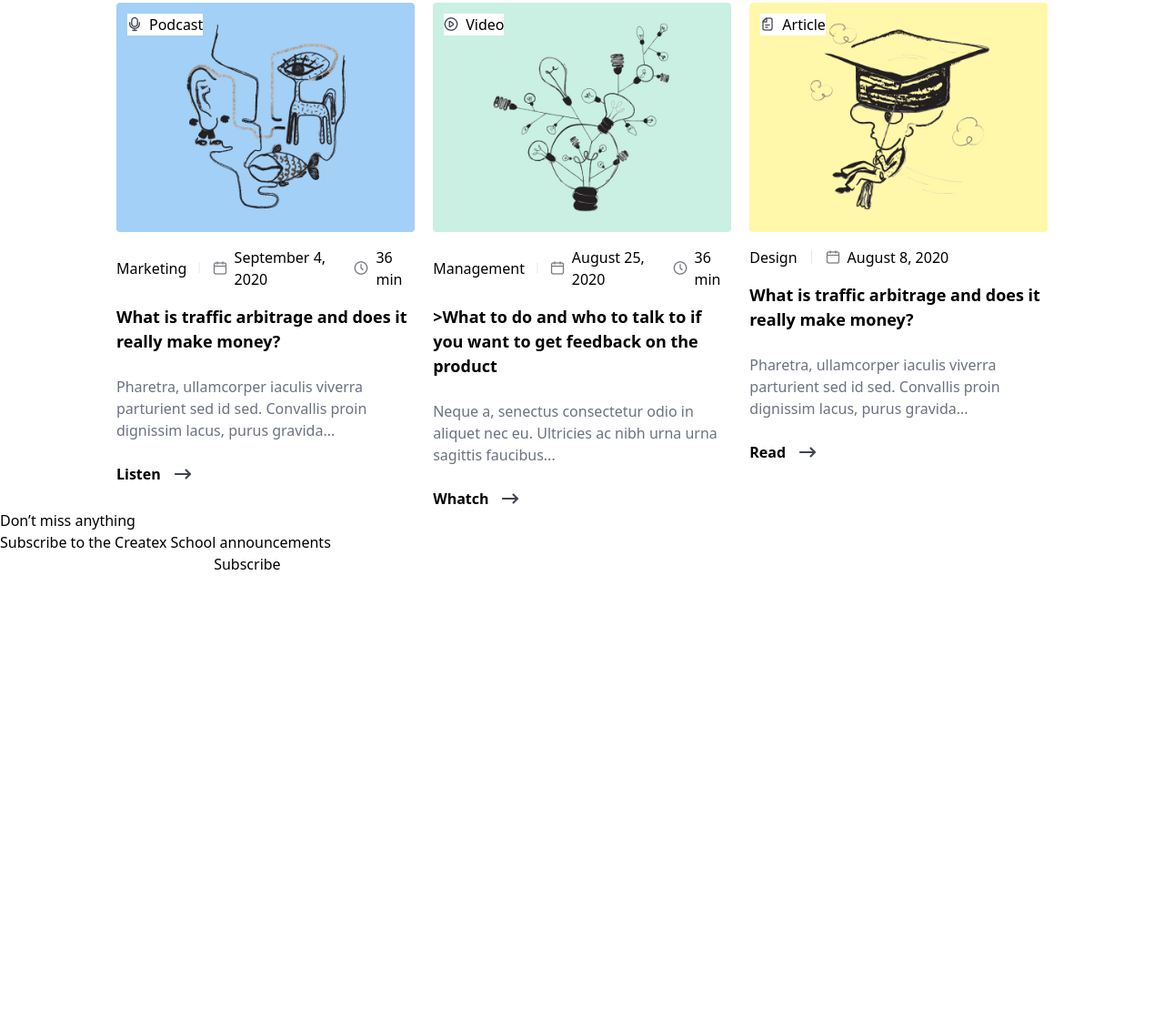
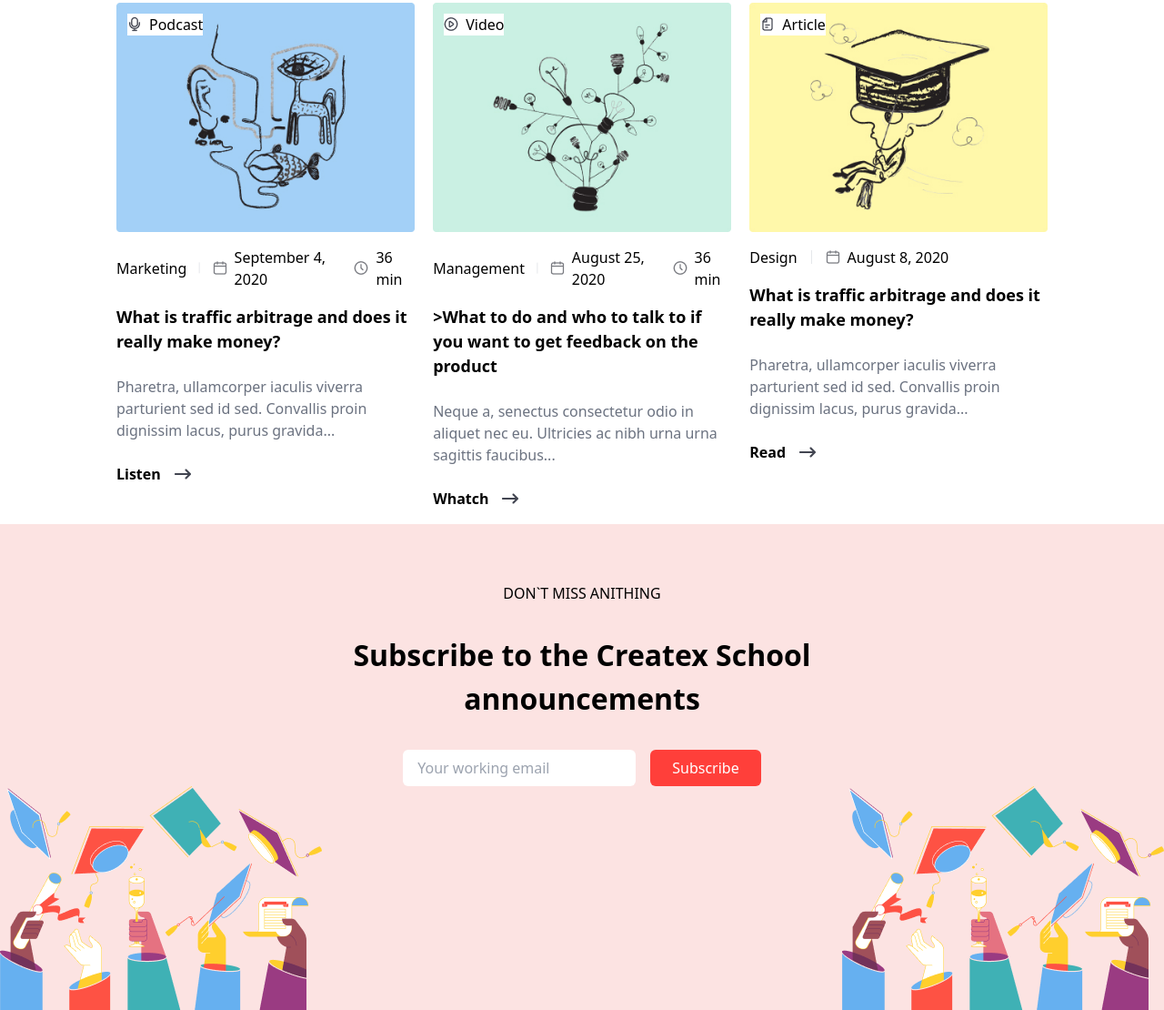
Before and after one commit to Murtazo031/Git-Exam3, a website: page src/index.html in a window 1280 px wide. Shown: the part 5205-6315 px from the top of the page at 91% size. Before the commit the page ends 5837 px from the top, so only its background shows below. Drawn offline with Linux system fonts and the light colour scheme.

Commit message:
Branchi nav

```diff
--- a/src/index.html
+++ b/src/index.html
@@ -339,16 +339,16 @@
         </div>
     </div>
 
-    <div class="">
-        <div class="flex w-[80%] mx-auto items-end justify-between my-10">
+    <div class="Our blog">
+        <div class="md:flex w-[80%] mx-auto items-end justify-between my-10">
             <div>
                 <p class="font-semibold text-[12px] py-3">OUR BLOG</p>
                 <p class="font-bold text-[28px]">Latest posts</p>
             </div>
             <button class="bg-[#FF3F3A] text-white py-2 px-6 rounded-md">Go to blog</button>
         </div>
-        <div class="flex w-[80%] justify-between mx-auto">
-            <div class="relative w-[32%]">
+        <div class="md:flex w-[80%] justify-between mx-auto pb-4">
+            <div class="relative md:w-[32%]">
                 <div class="absolute bg-white flex items-center gap-2 top-3 left-3">
                     <img src="../images/mic.png" alt="">
                     <p>Podcast</p>
@@ -371,7 +371,7 @@
                     <img class="rotate-180" src="../images/prev-btn.png" alt="">
                 </div>
             </div>
-            <div class="relative w-[32%]">
+            <div class="relative md:w-[32%]">
                 <div class="absolute bg-white flex items-center gap-2 top-3 left-3">
                     <img src="../images/Play.png" alt="">
                     <p>Video</p>
@@ -395,7 +395,7 @@
                     <img class="rotate-180" src="../images/prev-btn.png" alt="">
                 </div>
             </div>
-            <div class="relative w-[32%]">
+            <div class="relative md:w-[32%]">
                 <div class="absolute bg-white flex items-center gap-2 top-3 left-3">
                     <img src="../images/Files.png" alt="">
                     <p>Article</p>
@@ -418,17 +418,21 @@
         </div>
     </div>
 
-    <div class="">
-        <p>Don’t miss anything</p>
-        <p>Subscribe to the Createx School announcements</p>
-        <div>
-            <input type="email">
-            <button>Subscribe</button>
+    <div class=" bg-[#fce3e2] pt-16 text-center">
+        <p class="">DON`T MISS ANITHING</p>
+        <p class="font-bold text-[32px] w-[40%] mx-auto my-8">Subscribe to the Createx School announcements</p>
+        <div class="flex gap-4 justify-center">
+            <input class="rounded-md pl-4 md:w-[20%] py-2" type="email" placeholder="Your working email">
+            <button class="bg-[#FF3F3A] text-white py-2 px-6 rounded-md">Subscribe</button>
         </div>
-        <div>
-            <img src="" alt="">
-            <img src="" alt="">
+        <div class="sm:hidden md:flex justify-between items-center mb-0">
+            <img src="../images/illustration (2).png" alt="">
+            <img src="../images/illustration (2).png" alt="">
         </div>
+    </div>
+
+    <div id="footer">
+
     </div>
 </body>
 
```
Also changed, not shown: src/output.css.
